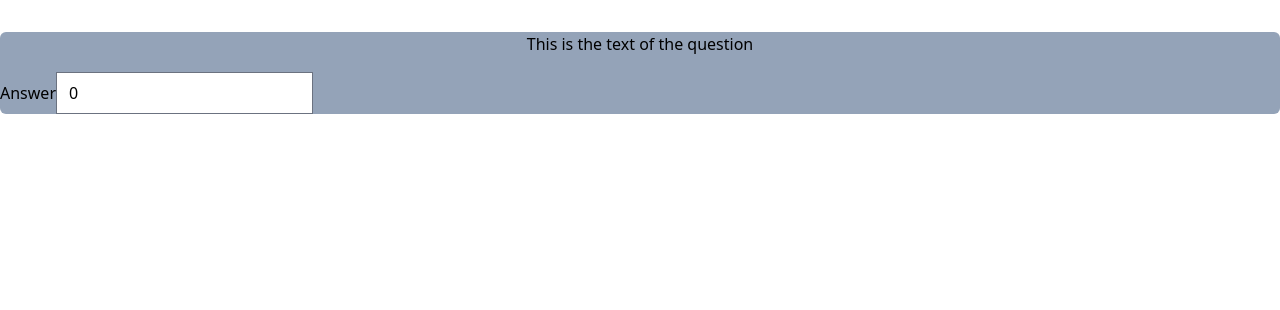
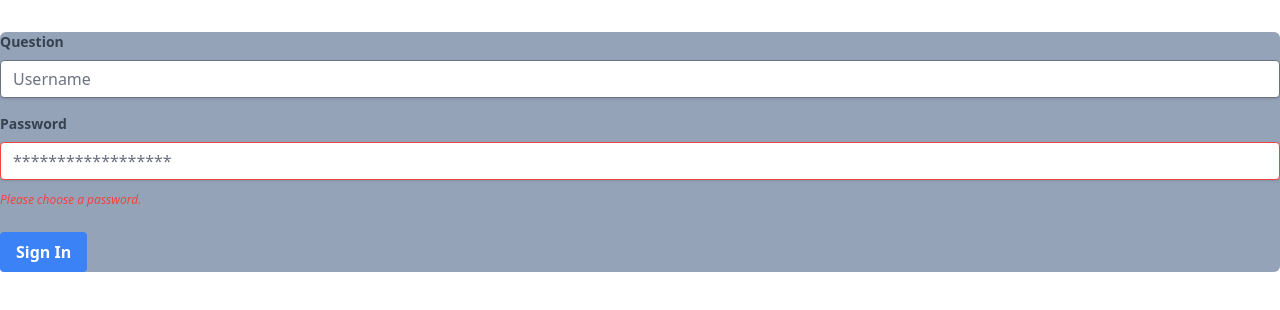
Before and after one commit to joecwilson/education-game, a React (Create React App) app: page / in a window 1280 px wide. Shown: the top 310 px of the page. Built offline with nearby package versions, Linux system fonts and the light colour scheme.

Commit message:
Use Login as placeholder

```diff
--- a/src/QuestionView.js
+++ b/src/QuestionView.js
@@ -3,13 +3,27 @@
 export default function QuestionView(){
     return(
         <div className="container mx-auto bg-slate-400 rounded-md m-8 ">
-            <div className="m-4 text-center">
-                <span>This is the text of the question</span>
+            <div className="mb-4">
+                <label className="block text-gray-700 text-sm font-bold mb-2" for="username">
+                    Question
+                </label>
+                <input className="shadow appearance-none border rounded w-full py-2 px-3 text-gray-700 leading-tight focus:outline-none focus:shadow-outline" id="username" type="text" placeholder="Username">
+                </input>
             </div>
-            <form className="from-orange-500">
-                <label for="ans"> Answer</label>
-                <input type="number" id="ans" name="ans" value="0"></input>
-            </form>
+            <div class="mb-6">
+                <label class="block text-gray-700 text-sm font-bold mb-2" for="password">
+                    Password
+                </label>
+                <input className="shadow appearance-none border border-red-500 rounded w-full py-2 px-3 text-gray-700 mb-3 leading-tight focus:outline-none focus:shadow-outline" id="password" type="password" placeholder="******************">
+                </input>
+                <p class="text-red-500 text-xs italic">Please choose a password.</p>
+            </div>
+            <div class="flex items-center justify-between">
+                <button class="bg-blue-500 hover:bg-blue-700 text-white font-bold py-2 px-4 rounded focus:outline-none focus:shadow-outline" type="button">
+                    Sign In
+                </button>
+            </div>
+
         </div>
     )
 }
```
